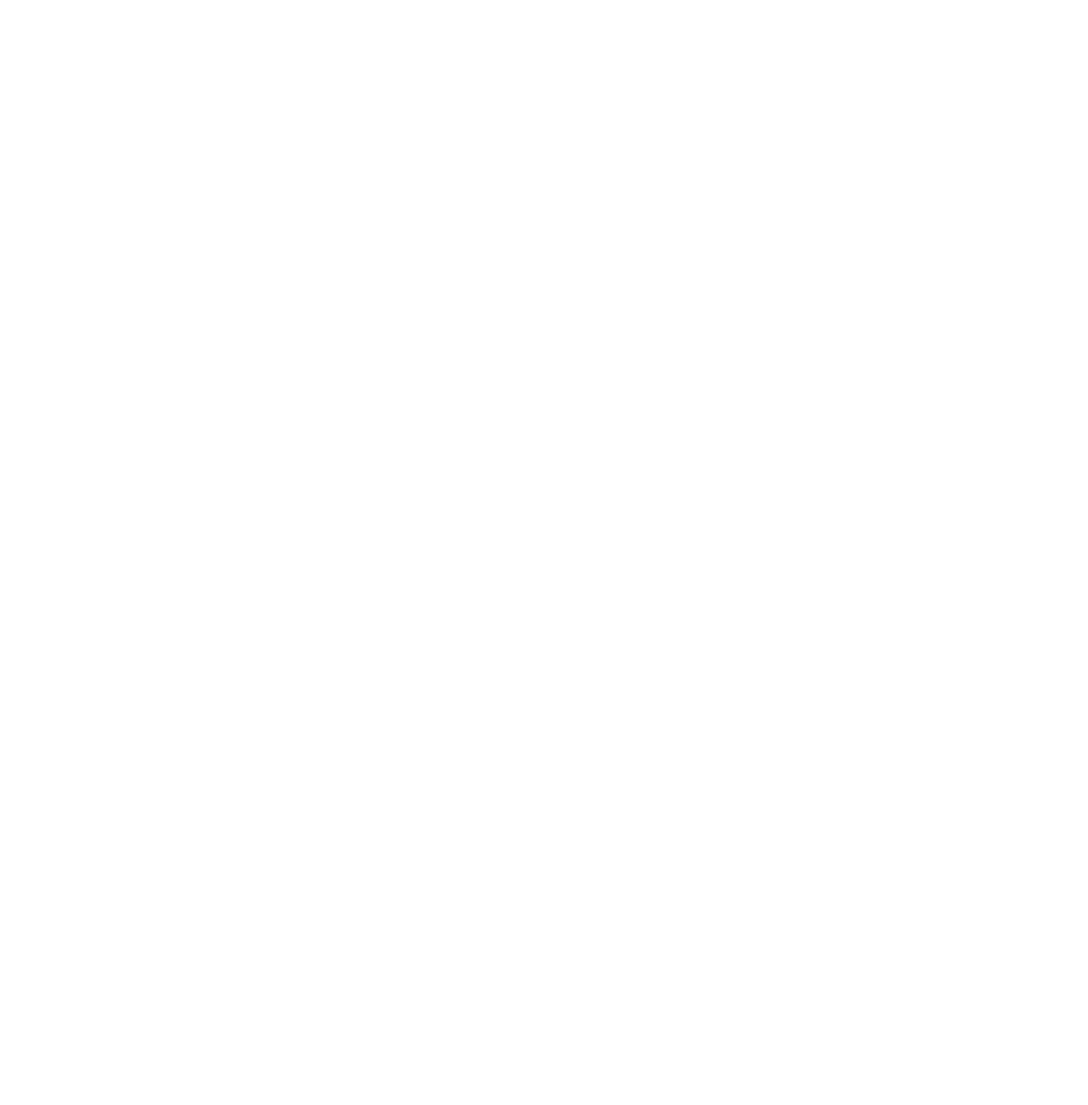
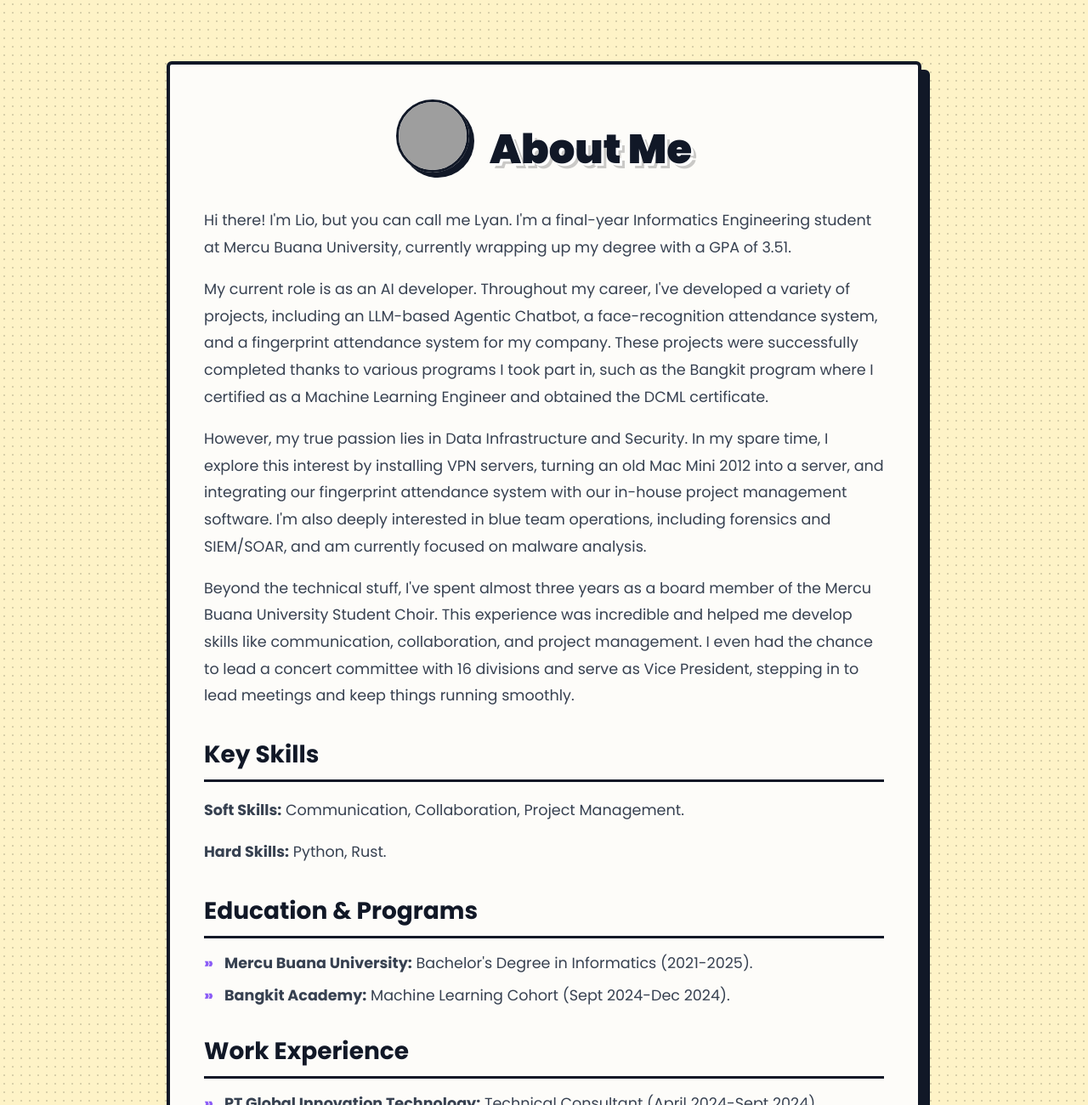
Before and after one commit to LyanDoo/quoteyourlife-fe, a plain HTML site: page profile.html in a window 1280 px wide. Shown: the top 1300 px of the page at 85% size. Before the commit the page ends 800 px from the top, so only its background shows below. Drawn offline with Linux system fonts and the light colour scheme; grey boxes are pictures that could not be loaded.

Commit message:
nambahh profill

```diff
--- a/profile.html
+++ b/profile.html
@@ -0,0 +1,56 @@
+<!DOCTYPE html>
+<html lang="en">
+<head>
+    <meta charset="UTF-8">
+    <meta name="viewport" content="width=device-width, initial-scale=1.0">
+    <title>About Me | Lyan Doo</title>
+
+    <link rel="preconnect" href="https://fonts.googleapis.com">
+    <link rel="preconnect" href="https://fonts.gstatic.com" crossorigin>
+    <link href="https://fonts.googleapis.com/css2?family=Poppins:wght@400;700;900&display=swap" rel="stylesheet">
+
+    <link rel="stylesheet" href="style.css">
+</head>
+<body class="about-page">
+
+    <div class="about-container d-flex flex-column align-items-center">
+        <div class="about-header d-flex align-items-center gap-2rem">
+            <img src="https://avatars.githubusercontent.com/u/84735563?v=4" alt="Foto Profil Placeholder" class="about-profile-pic">
+            <h1 class="about-title">About Me</h1>
+        </div>
+
+        <p>Hi there! I'm Lio, but you can call me Lyan. I'm a final-year Informatics Engineering student at Mercu Buana University, currently wrapping up my degree with a GPA of 3.51. </p>
+
+        <p>My current role is as an AI developer. Throughout my career, I've developed a variety of projects, including an LLM-based Agentic Chatbot, a face-recognition attendance system, and a fingerprint attendance system for my company. These projects were successfully completed thanks to various programs I took part in, such as the Bangkit program where I certified as a Machine Learning Engineer and obtained the DCML certificate.</p>
+
+        <p>However, my true passion lies in Data Infrastructure and Security. In my spare time, I explore this interest by installing VPN servers, turning an old Mac Mini 2012 into a server, and integrating our fingerprint attendance system with our in-house project management software. I'm also deeply interested in blue team operations, including forensics and SIEM/SOAR, and am currently focused on malware analysis.</p>
+
+        <p>Beyond the technical stuff, I've spent almost three years as a board member of the Mercu Buana University Student Choir. This experience was incredible and helped me develop skills like communication, collaboration, and project management. I even had the chance to lead a concert committee with 16 divisions and serve as Vice President, stepping in to lead meetings and keep things running smoothly.</p>
+
+        <h2 class="about-subtitle">Key Skills</h2>
+        <div class="skills-list">
+            <p><strong>Soft Skills:</strong> Communication, Collaboration, Project Management.</p>
+            <p><strong>Hard Skills:</strong> Python, Rust.</p>
+        </div>
+
+        <h2 class="about-subtitle">Education & Programs</h2>
+        <ul class="exp-list">
+            <li><strong>Mercu Buana University:</strong> Bachelor's Degree in Informatics (2021-2025).</li>
+            <li><strong>Bangkit Academy:</strong> Machine Learning Cohort (Sept 2024-Dec 2024).</li>
+        </ul>
+
+        <h2 class="about-subtitle">Work Experience</h2>
+        <ul class="exp-list">
+            <li><strong>PT Global Innovation Technology:</strong> Technical Consultant (April 2024-Sept 2024)</li>
+            <li><strong>PT Pegadaian:</strong> Risk Management Intern (April 2025-Oct 2022)</li>
+        </ul>
+
+        <div class="back-link">
+            <a href="index.html">« Back to Quotin'</a>
+            <a href="link.html">Contact Me »</a>
+
+        </div>
+    </div>
+
+</body>
+</html>
--- a/script.js
+++ b/script.js
@@ -1,6 +1,6 @@
 document.addEventListener('DOMContentLoaded', () => {
     // --- KONFIGURASI & PEMILIHAN ELEMEN ---
-        const API_URL = 'https://lyandoo.online/api/quotes'; // ⚠️ GANTI DENGAN URL API ANDA
+        const API_URL = 'https://lyandoo.online/api/quotes';
 
     // Elemen Modal & Form
     const addQuoteBtn = document.getElementById('add-quote-btn');
--- a/style.css
+++ b/style.css
@@ -354,3 +354,128 @@ body.links-page {
 .back-link a:hover {
     color: #fb7185;
 }
+
+
+/* =============================== */
+/* === STYLE HALAMAN ABOUT ME ==== */
+/* =============================== */
+
+/* Atur body agar konten memiliki padding */
+/* Atur body khusus untuk halaman about agar konten memiliki padding */
+body.about-page {
+    padding: 2rem 1.5rem;
+}
+
+/* Kontainer utama untuk semua konten 'About Me' */
+.about-container {
+    max-width: 800px;
+    margin: 2rem auto; /* Beri margin atas & bawah, dan tengah secara horizontal */
+    padding: 2rem 2.5rem;
+    background-color: #fdfcf9; /* Warna putih gading */
+    border: 4px solid #111827;
+    border-radius: 6px;
+    box-shadow: 10px 10px 0px #111827;
+}
+
+/* Kontainer untuk header (gambar + judul) */
+.about-header {
+    display: flex; /* Gunakan Flexbox */
+    flex-wrap: wrap; /* Izinkan wrap jika layar sempit */
+    justify-content: center; /* Posisikan di tengah */
+    align-items: center; /* Sejajarkan secara vertikal */
+    gap: 1.5rem; /* Jarak antara gambar dan judul */
+    margin-bottom: 2rem; /* Jarak ke paragraf di bawahnya */
+}
+
+/* Styling untuk gambar profil */
+.about-profile-pic {
+    width: 80px;
+    height: 80px;
+    border-radius: 50%; /* Membuat gambar menjadi lingkaran */
+    border: 3px solid #111827;
+    box-shadow: 6px 6px 0px #111827;
+    object-fit: cover; /* Memastikan gambar tidak gepeng */
+}
+
+/* Judul Utama Halaman "About Me" */
+.about-title {
+    font-size: 3rem;
+    font-weight: 900;
+    color: #111827;
+    text-align: center;
+    margin-bottom: 0; /* Hapus margin bawah karena sudah diatur oleh .about-header */
+    text-shadow: 3px 3px 0 #fff, 6px 6px 0 rgba(0, 0, 0, 0.2);
+}
+
+/* Sub-judul untuk setiap seksi (Skills, Education, etc.) */
+.about-subtitle {
+    font-size: 1.75rem;
+    font-weight: 700;
+    color: #111827;
+    border-bottom: 3px solid #111827;
+    padding-bottom: 0.5rem;
+    margin-top: 2rem;
+    margin-bottom: 1rem;
+}
+
+/* Styling umum untuk paragraf di dalam container */
+.about-container p {
+    font-size: 1.1rem;
+    line-height: 1.8;
+    margin-bottom: 1rem;
+    color: #374151; /* Abu-abu gelap agar nyaman dibaca */
+}
+
+/* Styling spesifik untuk list skills */
+.skills-list p {
+    margin-bottom: 0.5rem;
+}
+
+/* Styling untuk list pengalaman kerja & pendidikan */
+.exp-list {
+    list-style: none; /* Hapus bullet point default */
+    padding-left: 0;
+}
+
+.exp-list li {
+    font-size: 1.1rem;
+    padding-left: 1.5rem;
+    position: relative;
+    margin-bottom: 0.75rem;
+    color: #374151;
+}
+
+/* Membuat bullet point kustom yang retro */
+.exp-list li::before {
+    content: '»'; /* Karakter panah atau bisa ganti dengan '■' */
+    position: absolute;
+    left: 0;
+    top: 0;
+    color: #8b5cf6; /* Warna ungu dari header utama */
+    font-weight: 900;
+}
+
+/* Link untuk kembali (diambil dari style halaman links) */
+.back-link {
+    margin-top: 2.5rem;
+    text-align: center;
+}
+
+.back-link a {
+    display: inline-block; /* Agar bisa diberi padding dan style seperti tombol */
+    padding: 0.75rem 1.5rem;
+    background-color: #fb7185; /* Warna pink-merah yang cerah */
+    color: #111827;
+    font-weight: 700;
+    text-decoration: none; /* Hapus underline */
+    border: 3px solid #111827;
+    border-radius: 6px;
+    box-shadow: 4px 4px 0px #111827;
+    transition: all 0.1s ease;
+}
+
+.back-link a:hover {
+    transform: translate(2px, 2px);
+    box-shadow: 2px 2px 0px #111827;
+    color: #111827; /* Pastikan warna teks tidak berubah saat hover */
+}
```
Also changed, not shown: index.html (+2 -2 lines), link.html (+3 -2 lines).
